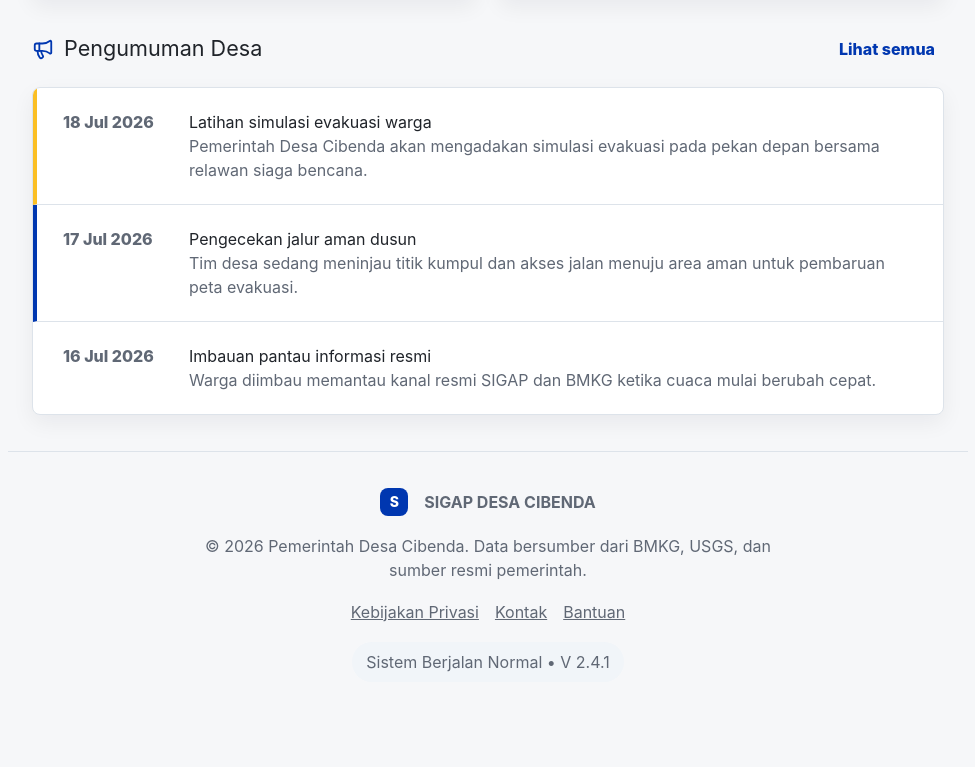
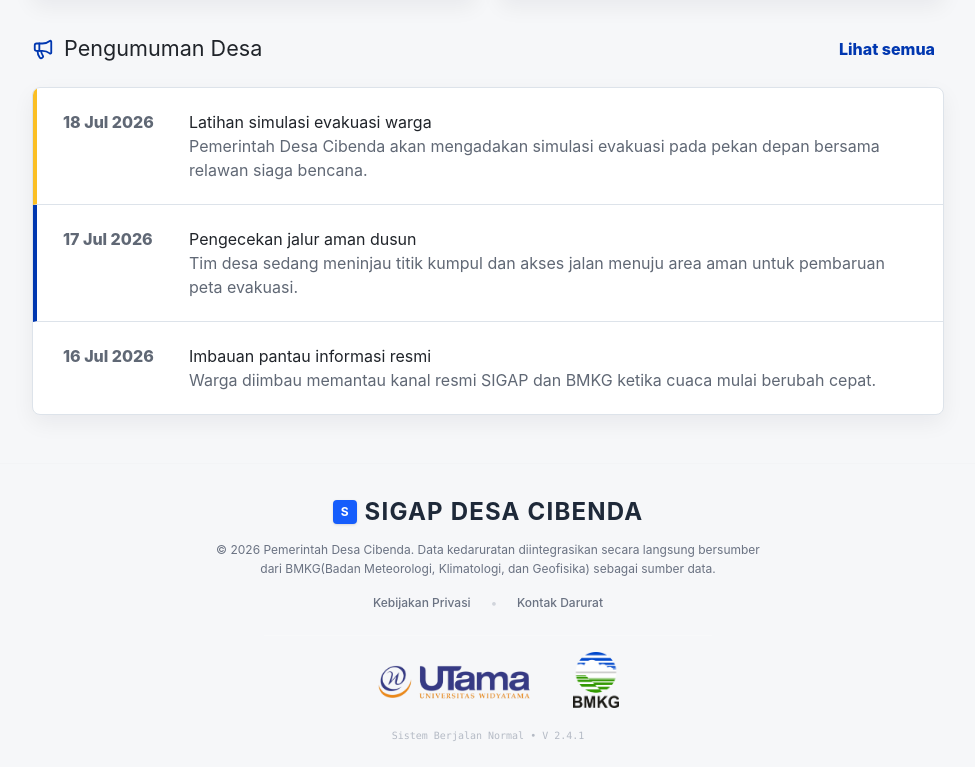
Before and after one commit to Vextronode/sigap_app, a React (Vite) app in the folder apps/frontend/: page / in a window 1280 px wide. Shown: the part 2779-3546 px from the top of the page, without its empty margins (292-1267 px from the left). Before the commit the page ends 3513 px from the top, so only its background shows below. Built offline with nearby package versions, Linux system fonts and the light colour scheme; no server answers.

Commit message:
feat(footer): Update footer dan menambahkan logo bmkg dan widyatama

```diff
--- a/apps/frontend/src/layout/Footer.tsx
+++ b/apps/frontend/src/layout/Footer.tsx
@@ -1,15 +1,39 @@
 export const Footer = () => (
-  <footer className="footer">
-    <div className="footer__brand">
-      <span className="brand-mark brand-mark--small">S</span>
-      <strong>SIGAP DESA CIBENDA</strong>
+  <footer className="w-full mt-12 pt-8 pb-6 border-t border-gray-100 flex flex-col items-center text-center">
+
+    <div className="flex items-center gap-2 mb-3">
+      <span className="w-6 h-6 rounded bg-blue-600 text-white flex items-center justify-center font-bold text-xs select-none shadow-sm">
+        S
+      </span>
+      <strong className="text-2xl font-bold text-gray-800 tracking-wider uppercase">
+        SIGAP DESA CIBENDA
+      </strong>
     </div>
-    <p>© 2026 Pemerintah Desa Cibenda. Data bersumber dari BMKG, USGS, dan sumber resmi pemerintah.</p>
-    <div className="footer__links">
-      <a href="/#privacy">Kebijakan Privasi</a>
-      <a href="/#contacts">Kontak</a>
-      <a href="/#preparedness">Bantuan</a>
+
+    <p className="text-xs text-gray-500 max-w-xl leading-relaxed px-4 mb-4">
+      © 2026 Pemerintah Desa Cibenda. Data kedaruratan diintegrasikan secara langsung bersumber dari BMKG(Badan Meteorologi, Klimatologi, dan Geofisika) sebagai sumber data.
+    </p>
+
+    <div className="flex items-center gap-5 mb-6 text-xs font-medium text-gray-500">
+      <a href="/#privacy" className="hover:text-blue-600 transition-colors">Kebijakan Privasi</a>
+      <span className="text-gray-300 select-none">•</span>
+      <a href="/#contacts" className="hover:text-blue-600 transition-colors">Kontak Darurat</a>
+      {/* <span className="text-gray-300 select-none">•</span> */}
+      {/* <a href="/#preparedness" className="hover:text-blue-600 transition-colors">Bantuan Warga</a> */}
     </div>
-    <span className="footer__version">Sistem Berjalan Normal • V 2.4.1</span>
+
+      <div className="flex items-center gap-6 pt-4 border-t border-gray-50/80 w-full max-w-md justify-center">
+      <div className="flex flex-col items-center gap-1.5">
+          <img src="/assets/image/logo-widyatama.webp" alt="Logo Universitas Widyatama" className="h-14 w-auto object-contain" />
+      </div>
+
+      <div className="flex flex-col items-center gap-1.5">
+        <img src="/assets/image/logo-bmkg.webp" alt="Logo BMKG" className="h-14 w-auto object-contain" />
+      </div>
+    </div>
+
+    <span className="text-[10px] text-gray-400 font-mono mt-5 select-none opacity-70">
+      Sistem Berjalan Normal • V 2.4.1
+    </span>
   </footer>
 );
```
